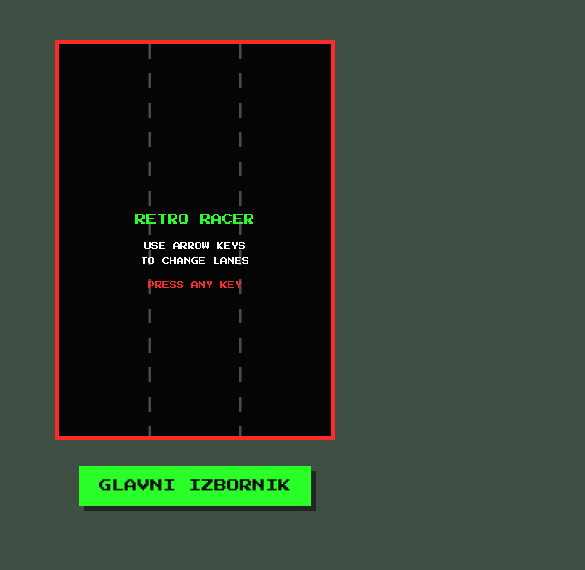
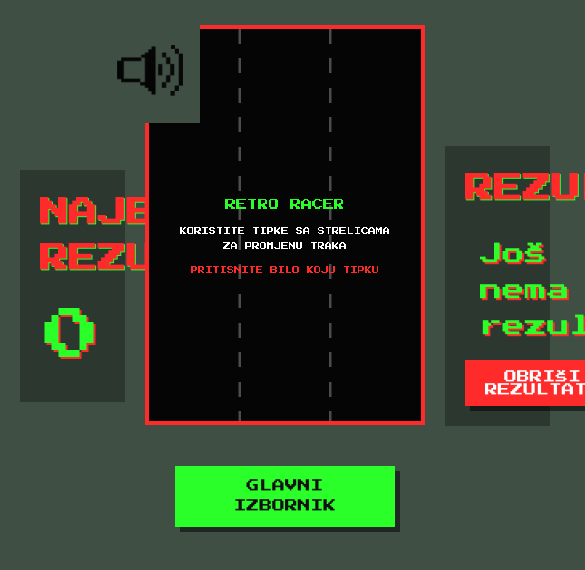
Before and after one commit to Sarki48/ZAVRSNI, a plain HTML site: page igra.html in a window 390 px wide. Shown: the top 570 px of the page, 585 px wide, since content can reach past the window. Drawn offline with Linux system fonts and the light colour scheme.

Commit message:
added audio and scoreboard

```diff
--- a/igra.html
+++ b/igra.html
@@ -8,12 +8,32 @@
     <link rel="stylesheet" href="style.css">
 </head>
 <body class="game-page">
+    <audio id="backgroundMusic" src="audio/glazba.mp3" loop></audio>
+    <audio id="gameOverSound" src="audio/gameOver.mp3"></audio>
+
+    <div class="audio-toggle">
+            <button class="audioBtn" onclick="toggleAudio()"><img id="audioToggle" src="imgs/audioOn.jpg" alt="Audio Toggle"></button>
+    </div>
+
+    <aside class="ljevo">
+        <div class="highscoreboard">
+            <h2>NAJBOLJI REZULTAT:</h2>
+            <p id="highscore">0</p>
+        </div>
+    </aside>
     <div class="container">
         <canvas id="gameCanvas" width="600" height="800"></canvas>
         <div class="back-to-menu">
             <a href="index.html" class="btn menu-btn">GLAVNI IZBORNIK</a>
         </div>
     </div>
+    <aside class="desno">
+        <div class="scoreboard">
+            <h2>REZULTATI:</h2>
+            <ul id="scoreList"></ul> <!-- Placeholder for score list -->
+        </div>
+        <button class="btn" onclick="clearScores()" >OBRIŠI REZULTATE</button>
+    </aside>
     <script src="script.js"></script>
 </body>
 </html>
--- a/index.html
+++ b/index.html
@@ -8,6 +8,7 @@
     <link rel="stylesheet" href="style.css">
 </head>
 <body class="main-menu">
+    <audio id="backgroundMusic" src="audio/glazba.mp3" loop autoplay></audio>
     <div class="side-animation left"></div>
     <div class="side-animation right"></div>
     <div class="container">
@@ -16,9 +17,13 @@
             <img src="imgs/logo.jpg" alt="Logo Retro Utrke" class="logo">
         </div>
         <div class="menu-buttons">
-            <a href="igra.html" class="btn play-btn">ZAPOCNI IGRU</a>
+            <a href="igra.html" class="btn play-btn">POKRENI IGRU</a>
             <a href="upute.html" class="btn instructions-btn">UPUTE</a>
         </div>
+        <div class="audio-toggle">
+            <button class="audioBtn" onclick="toggleAudio()"><img id="audioToggle" src="imgs/audioOn.jpg" alt="Audio Toggle"></button>
+        </div>
     </div>
+    <script src="script.js"></script>
 </body>
 </html>
--- a/script.js
+++ b/script.js
@@ -5,6 +5,8 @@
 // Canvas Setup
 const canvas = document.getElementById('gameCanvas');
 const ctx = canvas.getContext('2d');
+var glazba = true; // Flag for background music
+
 
 // Game Configuration
 const config = {
@@ -92,6 +94,7 @@ function initGame() {
             e.preventDefault(); // Prevent scrolling when using arrow keys
         }
     });
+    playBackgroundMusic(); // Start music
     gameLoop();
 }
 
@@ -276,11 +279,11 @@ function drawStartScreen() {
 
     ctx.fillStyle = '#FFF';
     ctx.font = '16px "Press Start 2P"';
-    ctx.fillText('USE ARROW KEYS', canvas.width/2, canvas.height/2 + 20);
-    ctx.fillText('TO CHANGE LANES', canvas.width/2, canvas.height/2 + 50);
+    ctx.fillText('KORISTITE TIPKE SA STRELICAMA', canvas.width/2, canvas.height/2 + 20);
+    ctx.fillText('ZA PROMJENU TRAKA', canvas.width/2, canvas.height/2 + 50);
 
     ctx.fillStyle = '#FF2A2A';
-    ctx.fillText('PRESS ANY KEY', canvas.width/2, canvas.height/2 + 100);
+    ctx.fillText('PRITISNITE BILO KOJU TIPKU', canvas.width/2, canvas.height/2 + 100);
 }
 
 function drawGameOver() {
@@ -288,11 +291,55 @@ function drawGameOver() {
     ctx.fillRect(0, 0, canvas.width, canvas.height);
 
     ctx.fillStyle = '#FF2A2A';
-    ctx.font = '28px "Press Start 2P"';
-    ctx.textAlign = 'center'; // Ensure text is centered
-    ctx.fillText('GAME OVER', canvas.width / 2, canvas.height / 2 - 30);
-    ctx.fillText(`SCORE: ${gameState.score}`, canvas.width / 2, canvas.height / 2 + 30);
-    ctx.fillText('PRESS R TO RESTART', canvas.width / 2, canvas.height / 2 + 80);
+    ctx.font = '17px "Press Start 2P"';
+    ctx.textAlign = 'center';
+    ctx.fillText('KRAJ IGRE', canvas.width / 2, canvas.height / 2 - 30);
+    ctx.fillText(`REZULTAT: ${gameState.score}`, canvas.width / 2, canvas.height / 2 + 30);
+    ctx.fillText('PRITISNITE R ZA PONOVNO POKRETANJE', canvas.width / 2, canvas.height / 2 + 80);
+    saveScore();
+    stopBackgroundMusic(); // Stop music
+    sound = document.getElementById('gameOverSound');
+    sound.play(); // Restart music
+    sound.loop = false; // Loop the music
+    // Restart music
+}
+
+function saveScore() {
+    const scores = JSON.parse(localStorage.getItem("scores")) || [];
+    if (gameState.score >= 0) {
+        scores.push(gameState.score);
+        localStorage.setItem("scores", JSON.stringify(scores));
+    }
+    if (scores.length > 10) {
+        scores.shift();
+    }
+
+}
+
+function loadScores() {
+    const scores = JSON.parse(localStorage.getItem("scores")) || [];
+    return scores.reverse(); // Reverse the order for display
+}
+
+function displayScores() {
+    const scores = loadScores();
+    const scoreList = document.getElementById('scoreList');
+    scoreList.innerHTML = ''; // Clear previous scores
+
+    if (scores.length === 0) {
+        scoreList.innerHTML = '<li>Još nema rezultata!</li>';
+    } else {
+        for (let i = 0; i < Math.min(scores.length, 10); i++) {
+            const li = document.createElement('li');
+            li.textContent = `Rezultat ${i + 1}: ${scores[i]}`;
+            scoreList.appendChild(li);
+        }
+    }
+}
+
+function clearScores() {
+    localStorage.removeItem("scores"); // Clear scores from local storage
+    updateAsides(); // Update the score display
 }
 
 // Game Functions
@@ -350,6 +397,11 @@ function handleKeyUp(e) {
 }
 
 function resetGame() {
+    if (glazba) {
+        music = document.getElementById('backgroundMusic');
+        music.play(); // Start music
+        music.loop = true; // Loop the music
+    }
     gameState.obstacles = [];
     gameState.score = 0;
     gameState.gameOver = false;
@@ -363,5 +415,58 @@ function resetGame() {
     gameState.gameLoop = requestAnimationFrame(gameLoop); // Restart the game loop
 }
 
+function updateAsides() {
+    const highscoreElement = document.getElementById('highscore');
+    const scoreListElement = document.getElementById('scoreList');
+
+    const scores = loadScores();
+
+    // Update the highest score
+
+    highscoreElement.textContent = scores.reduce((a, b) => Math.max(a, b), 0); // Get the highest score
+
+
+    // Update the score list
+    scoreListElement.innerHTML = '';
+    if (scores.length === 0) {
+        scoreListElement.innerHTML = '<li>Još nema rezultata!</li>';
+    } else {
+        for (let i = 0; i < Math.min(scores.length, 10); i++) {
+            const li = document.createElement('li');
+            li.textContent = scores[i];
+            scoreListElement.appendChild(li);
+        }
+    }
+}
+
+// Call updateAsides periodically or after saving a score
+setInterval(updateAsides, 1000); // Update every second
+
+// Background Music Functions
+function playBackgroundMusic() {
+    const music = document.getElementById('backgroundMusic');
+    music.play();
+}
+
+function stopBackgroundMusic() {
+    const music = document.getElementById('backgroundMusic');
+    music.pause();
+    music.currentTime = 0; // Reset to the beginning
+}
+
+function toggleAudio() {
+    const audio = document.getElementById('backgroundMusic');
+    const audioToggle = document.getElementById('audioToggle');
+
+    if (audio.paused) {
+        audio.play();
+        audioToggle.src = 'imgs/audioOn.jpg';
+    } else {
+        audio.pause();
+        audioToggle.src = 'imgs/audioOff.jpg';
+        glazba = false; // Stop background music
+    }
+}
+
 // Start the game
 window.onload = initGame;
--- a/style.css
+++ b/style.css
@@ -11,6 +11,20 @@ body {
     color: #6b2205; /* MalinaSot green */
     line-height: 1.6;
     padding: 20px;
+    padding-top: 5px;
+}
+
+.audioBtn {
+    background-color: #3F4F44;
+    border: none;
+    position: absolute;
+    top: 20px;
+    left: 100px;
+}
+
+.audioBtn img {
+    width: 100px;
+    height: 100px;
 }
 
 .container {
@@ -43,7 +57,7 @@ h1 {
 /* Game Page Styles */
 .game-page {
     display: flex;
-    flex-direction: column;
+    flex-direction: row;
     align-items: center;
 }
 
@@ -90,6 +104,11 @@ h1 {
     position: relative;
     overflow: hidden;
     box-shadow: 5px 5px 0px rgba(0, 0, 0, 0.5);
+}
+
+.back-to-menu{
+    display: inline-block;
+    padding: 15px 30px;
 }
 
 .btn:hover {
@@ -209,6 +228,35 @@ h1 {
     animation: moveDown 5s linear infinite;
 }
 
+aside {
+    width: 30%;
+    color: #FF2A2A;
+    text-shadow: 1px 1px 0px #2AFF2A; /* MalinaSot red */
+    background-color: rgba(0, 0, 0, 0.3);
+    padding: 20px;
+    text-align: center;
+}
+
+aside h2 {
+    font-size: 1.8rem;
+    margin-bottom: 10px;
+}
+
+aside ul {
+    list-style: none;
+    padding: 15px;
+    font-size: 1.4rem;
+    color: #2AFF2A; /* MalinaSot green */
+    text-shadow: 2px 2px 0px #FF2A2A; /* MalinaSot red */
+}
+
+#highscore {
+    font-size: 3.5rem;
+    color: #2AFF2A; /* MalinaSot green */
+    text-shadow: 2px 2px 0px #FF2A2A; /* MalinaSot red */
+    text-align: center;
+}
+
 /* Side Animations */
 @keyframes moveUp {
     0% {
```
Also changed, not shown: imgs/audioOff.jpg (added), imgs/audioOn.jpg (added), 2 other files.
